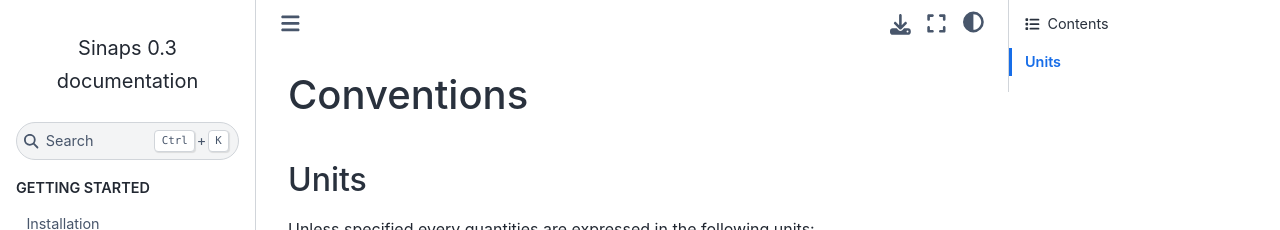
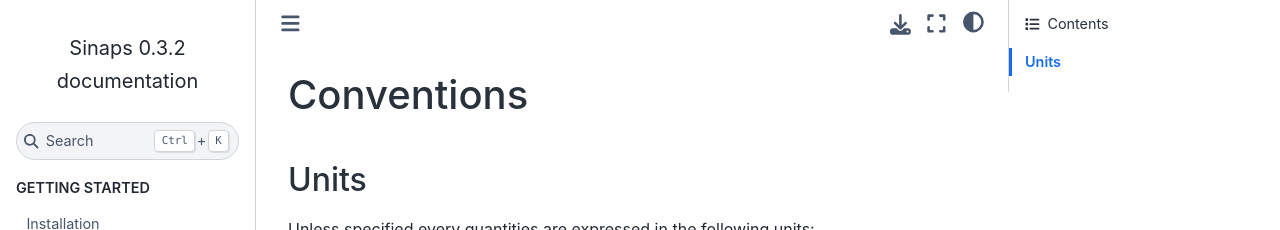
Before and after one commit to ngltr/sinaps, a Sphinx documentation site: the page built from docs/conventions.rst, in a window 1280 px wide. Shown: the top 230 px of the page. Built offline with Sphinx 7.4.7 and the Sphinx Book theme 1.1.4, drawn with Linux system fonts in a browser that asks for light colours.

Commit message:
release 0.3.2

```diff
--- a/docs/conf.py
+++ b/docs/conf.py
@@ -23,7 +23,7 @@ copyright = "GNU GENERAL PUBLIC LICENSE"
 author = "Claire Guerrier & Nicolas Galtier"
 
 # The full version, including alpha/beta/rc tags
-release = "0.3"
+release = "0.3.2"
 
 import param
 
```
